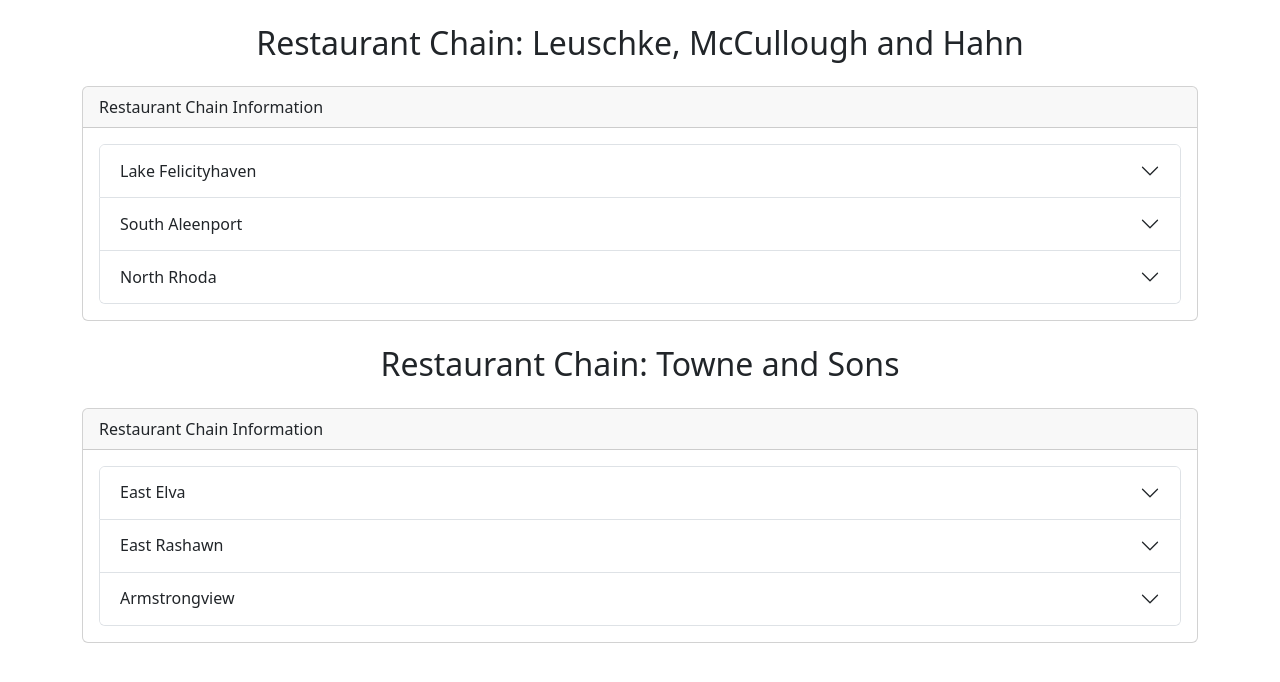
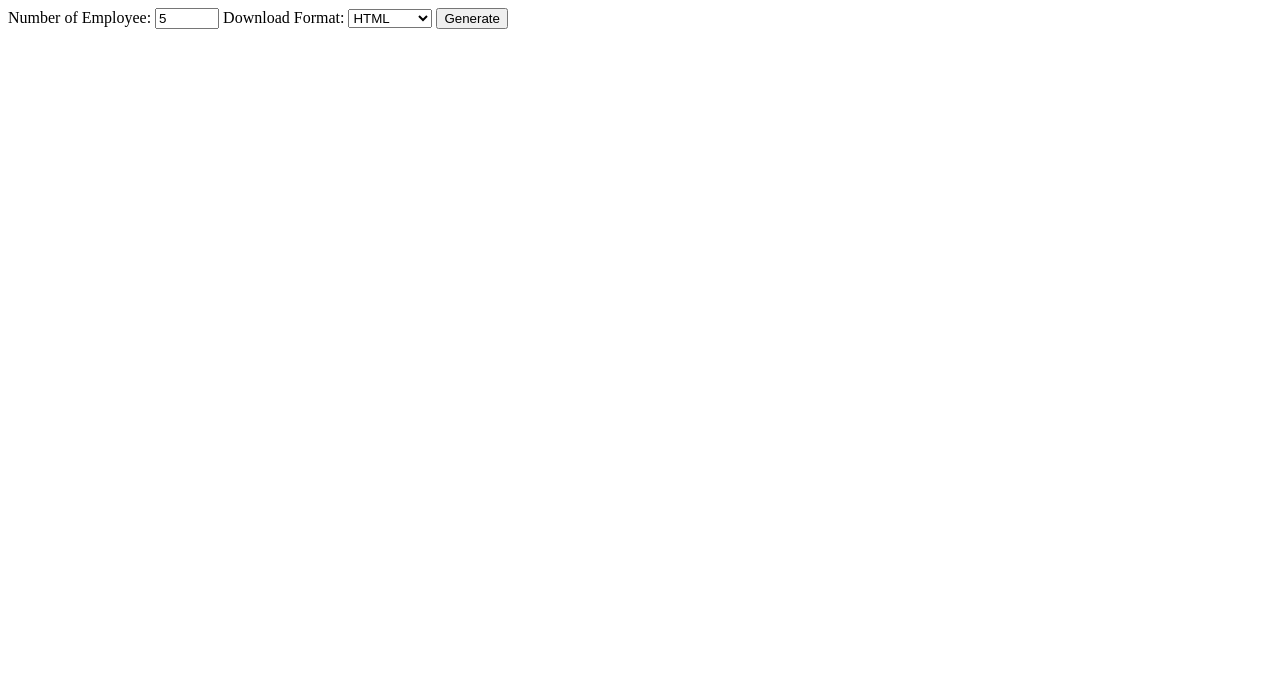
Before and after one commit to mthd0918/Restaurant-Chain-Mockup-Extension, a PHP site: page / in a window 1280 px wide. Shown: the top 682 px of the page. Run offline with PHP 8.4, Linux system fonts and the light colour scheme.

Commit message:
add: information form and download form

```diff
--- a/index.php
+++ b/index.php
@@ -1,70 +1,25 @@
-<?php
-// コードベースのファイルのオートロード
-spl_autoload_extensions(".php");
-spl_autoload_register();
-
-// composerの依存関係のオートロード
-require_once 'vendor/autoload.php';
-
-use Helpers\RandomGenerator;
-
-// // クエリ文字列からパラメータを取得
-$min = $_GET['min'] ?? 5;
-$max = $_GET['max'] ?? 20;
-
-// // パラメータが整数であることを確認
-$min = (int)$min;
-$max = (int)$max;
-
-$restaurantChains = RandomGenerator::restaurantChains(1, 2);
-?>
-
 <!DOCTYPE html>
 <html lang="en">
     <head>
         <meta charset="UTF-8">
         <meta name="viewport" content="width=device-width, initial-scale=1.0">
-        <title>Restaurant Chain Mockup</title>
-        <!-- Bootstrap CSS -->
-        <link href="vendor/twbs/bootstrap/dist/css/bootstrap.min.css" rel="stylesheet">
-        <!-- Bootstrap Bundle JS (includes Popper) -->
-        <script src="vendor/twbs/bootstrap/dist/js/bootstrap.bundle.min.js"></script>
+        <title>Generate Users</title>
     </head>
     <body>
-        <?php foreach ($restaurantChains as $chainIndex => $chain): ?>
-            <div class="container">
-                <!-- restaurant chain name -->
-                <h2 class="m-4 text-center">Restaurant Chain: <?php echo $chain->name; ?></h2>
-                <!-- restaurant chain card -->
-                <div class="card">
-                    <!-- card-header -->
-                    <div class="card-header d-flex align-items-center">
-                        <p class="m-0">Restaurant Chain Information</p>
-                    </div>
-                    <!-- card-body -->
-                    <div class="card-body">
-                            <div class="accordion" id="accordion_<?php echo $chainIndex ?>">
-                            <!-- accordion: chain detail info -->
-                            <?php foreach ($chain->restaurantLocations as $locationIndex => $location): ?>
-                                <div class="accordion-item">
-                                    <h2 class="accordion-header">
-                                        <button class="accordion-button collapsed" type="button" data-bs-toggle="collapse"
-                                                data-bs-target="#collapse_<?php echo $chainIndex ?>_<?php echo $locationIndex ?>"
-                                                aria-expanded="false" aria-controls="collapse_<?php echo $chainIndex ?>_<?php echo $locationIndex ?>">
-                                            <?php echo $location->name; ?>
-                                        </button>
-                                    </h2>
-                                    <div id="collapse_<?php echo $chainIndex ?>_<?php echo $locationIndex ?>" class="accordion-collapse collapse">
-                                        <div class="accordion-body">
-                                            <?php echo $location->toHTML() ?>
-                                        </div>
-                                    </div>
-                                </div>
-                            <?php endforeach; ?>
-                        </div>
-                    </div>
-                </div>
-            </div>
-        <?php endforeach; ?>
+        <form action="download.php" method="post">
+            <!-- 従業員数の選択 -->
+            <label for="count">Number of Employee:</label>
+            <input type="number" id="count" name="count" min="1" max="100" value="5">
+
+            <label for="format">Download Format:</label>
+            <select id="format" name="format">
+                <option value="html">HTML</option>
+                <option value="markdown">Markdown</option>
+                <option value="json">JSON</option>
+                <option value="txt">Text</option>
+            </select>
+
+            <button type="submit">Generate</button>
+        </form>
     </body>
 </html>
```
Also changed, not shown: RestaurantChain.php (added, +70 -0 lines), download.php (added, +40 -0 lines).
